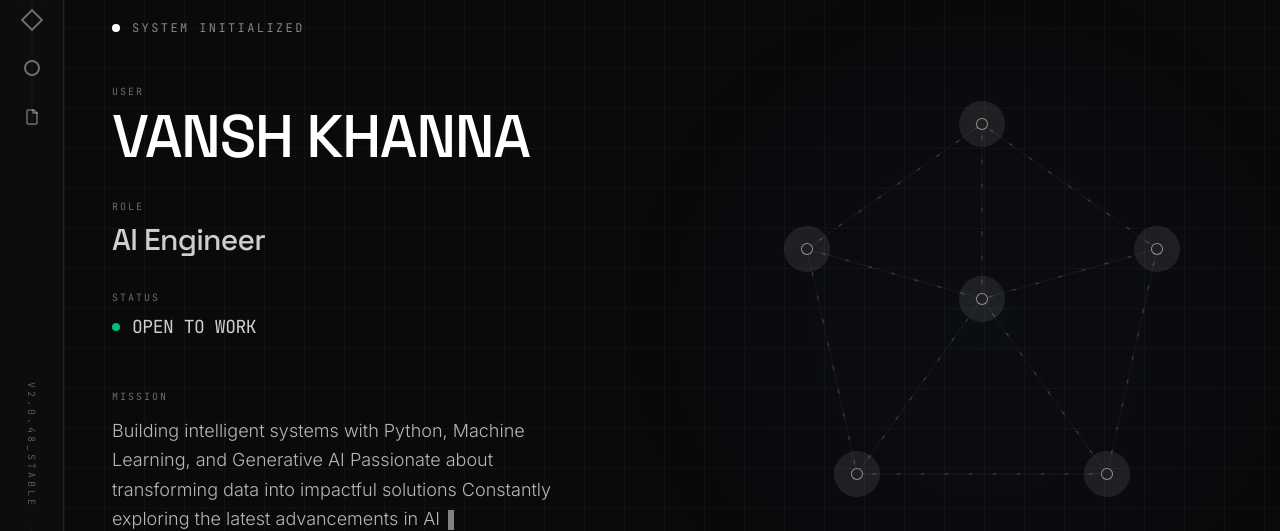
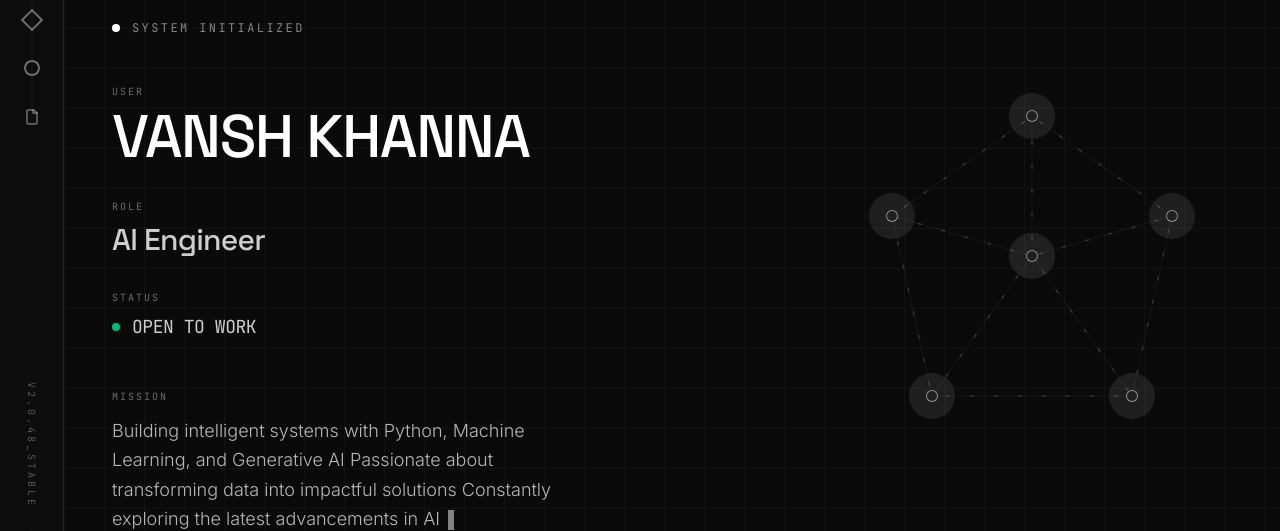
Before and after one commit to devbyvansh/Vanshkhanna.portfolio, a React (Vite) app: page / in a window 1280 px wide. Shown: the part 148-679 px from the top of the page. Built offline with nearby package versions, Linux system fonts and the light colour scheme; no server answers; the database is empty.

Commit message:
Refactor Hero component layout and styles

```diff
--- a/src/components/sections/Hero.tsx
+++ b/src/components/sections/Hero.tsx
@@ -100,12 +100,12 @@ export default function Hero() {
              style={{ backgroundImage: 'linear-gradient(#fff 1px, transparent 1px), linear-gradient(90deg, #fff 1px, transparent 1px)', backgroundSize: '40px 40px' }}></div>
       </div>
 
-      <motion.div style={{ opacity }} className="relative z-10 flex flex-col lg:flex-row justify-between w-full h-full max-w-6xl mx-auto items-center pt-8 lg:pt-16">
+      <motion.div style={{ opacity }} className="relative z-10 flex flex-col md:flex-row justify-between w-full h-full max-w-6xl mx-auto items-center pt-8 lg:pt-16">
         <motion.div
            variants={containerVariants}
           initial="hidden"
           animate="show"
-          className="relative z-10 lg:w-1/2 flex-shrink-0"
+          className="relative z-10 w-full md:w-[55%] lg:w-1/2 flex-shrink-0"
         >
           {/* Top: SYSTEM INITIALIZED */}
           <motion.div variants={itemVariants} className="flex items-center gap-3 mb-12">
@@ -182,7 +182,7 @@ export default function Hero() {
           initial={{ opacity: 0 }}
           animate={{ opacity: 1 }}
           transition={{ duration: 1, delay: 0.5 }}
-          className="hidden lg:flex w-1/2 justify-end items-center relative h-full"
+          className="hidden md:flex w-[45%] lg:w-1/2 justify-center lg:justify-end items-center relative h-full shrink-0 -translate-y-8 lg:-translate-y-12"
         >
           <NetworkVisualization />
         </motion.div>
@@ -218,12 +218,12 @@ const NetworkVisualization = () => {
   ];
 
   return (
-    <div className="relative w-[500px] h-[500px]">
+    <div className="relative w-full max-w-[400px] aspect-square">
       {/* Background soft glow */}
       <motion.div
-        animate={{ scale: [1, 1.05, 1], opacity: [0.1, 0.2, 0.1] }}
+        animate={{ scale: [1, 1.05, 1], opacity: [0.05, 0.1, 0.05] }}
         transition={{ duration: 8, repeat: Infinity, ease: "easeInOut" }}
-        className="absolute inset-0 bg-blue-500/20 rounded-full blur-[100px]"
+        className="absolute inset-0 bg-white/5 rounded-full blur-[50px]"
       />
 
       {/* Edges */}
```
